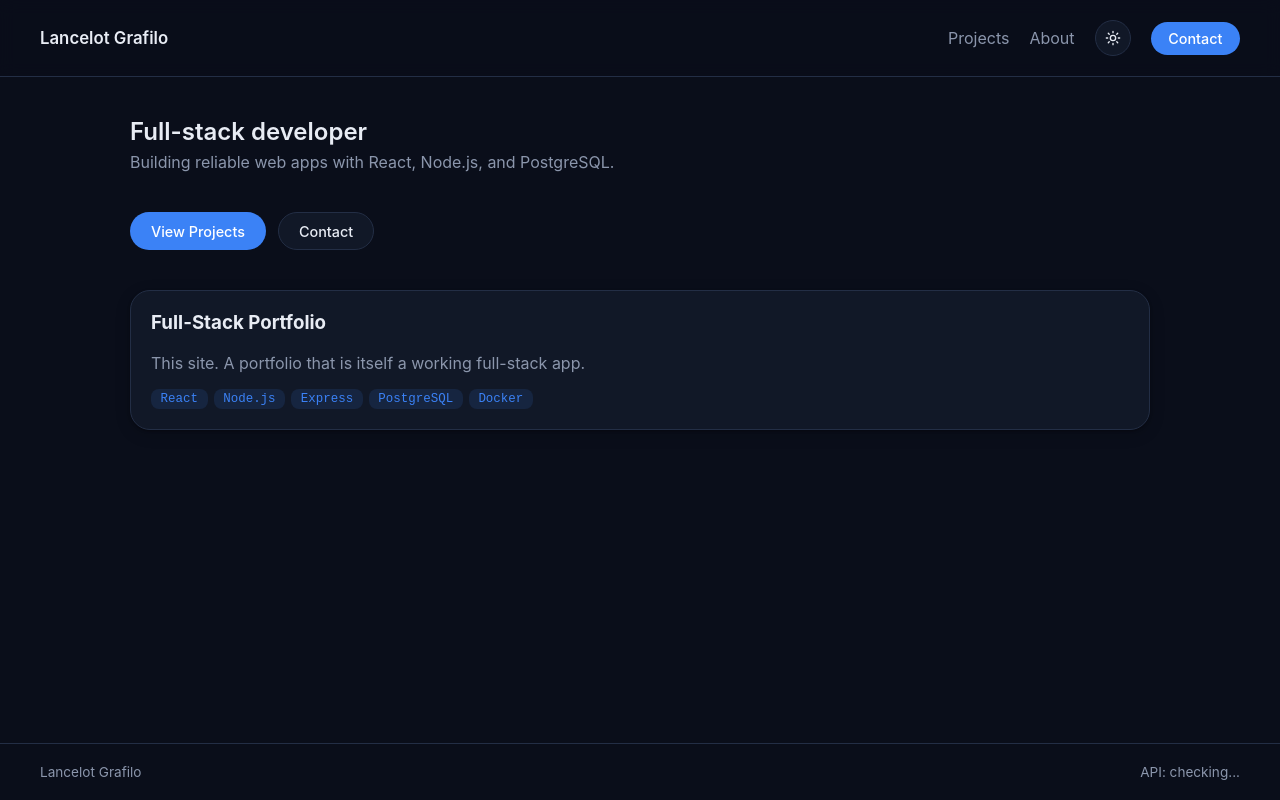
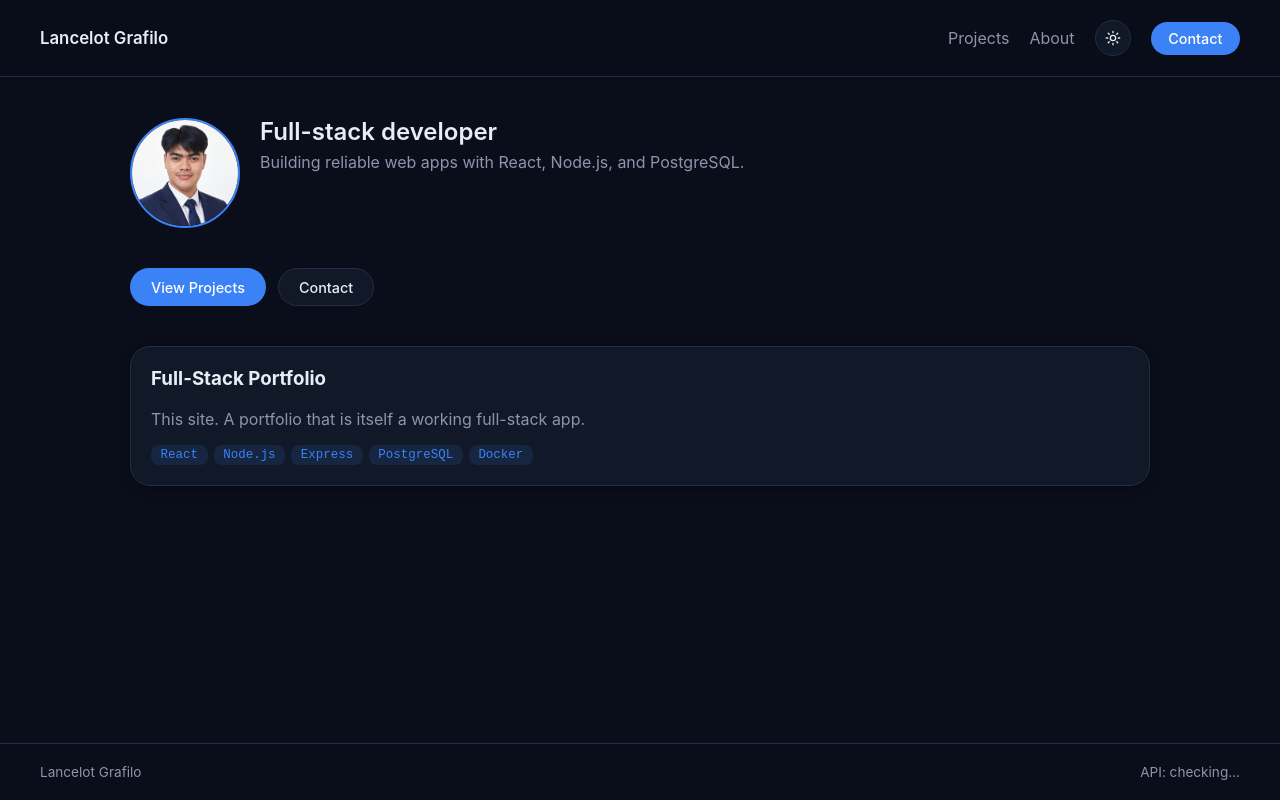
Before and after one commit to lancelotgrafilo/lancelot-grafilo-fullstack, a React (Vite) app in the folder client/: page / in a window 1280 px wide. Built offline with nearby package versions, Linux system fonts and the light colour scheme.

Commit message:
feat: added headshot to home page

```diff
--- /dev/null
+++ b/client/src/components/ui/Avatar.jsx
@@ -0,0 +1,39 @@
+import { useState } from 'react'
+
+export default function Avatar({ src, alt, initials, size = 120 }) {
+  const [failed, setFailed] = useState(false)
+
+  const wrapperStyle = {
+    width: size,
+    height: size,
+    borderRadius: 'var(--radius-full)',
+    border: '2px solid var(--color-accent)',
+    overflow: 'hidden',
+    display: 'flex',
+    alignItems: 'center',
+    justifyContent: 'center',
+    background: 'var(--color-surface)',
+    flexShrink: 0,
+  }
+
+  if (!src || failed) {
+    return (
+      <div style={wrapperStyle}>
+        <span style={{ fontSize: size * 0.35, fontWeight: 600, color: 'var(--color-accent)' }}>
+          {initials}
+        </span>
+      </div>
+    )
+  }
+
+  return (
+    <div style={wrapperStyle}>
+      <img
+        src={src}
+        alt={alt}
+        onError={() => setFailed(true)}
+        style={{ width: '100%', height: '100%', objectFit: 'cover' }}
+      />
+    </div>
+  )
+}
--- a/client/src/pages/Home.jsx
+++ b/client/src/pages/Home.jsx
@@ -3,14 +3,18 @@ import Button from '../components/ui/Button.jsx'
 import Card from '../components/ui/Card.jsx'
 import TagChip from '../components/ui/TagChip.jsx'
 import SectionHeader from '../components/ui/SectionHeader.jsx'
+import Avatar from '../components/ui/Avatar.jsx'
 
 export default function Home() {
   return (
     <div>
-      <SectionHeader
-        title="Full-stack developer"
-        subtitle="Building reliable web apps with React, Node.js, and PostgreSQL."
-      />
+      <div style={{ display: 'flex', alignItems: 'center', gap: 'var(--space-md)', marginBottom: 'var(--space-lg)' }}>
+        <Avatar src="./headshot.png" alt="Lancelot Grafilo" initials="LG" size={110} />
+        <SectionHeader
+          title="Full-stack developer"
+          subtitle="Building reliable web apps with React, Node.js, and PostgreSQL."
+        />
+      </div>
 
       <div style={{ display: 'flex', gap: 'var(--space-sm)', marginBottom: 'var(--space-lg)' }}>
         <Button as={Link} to="/projects">View Projects</Button>
```
Also changed, not shown: client/public/headshot.png (added).
